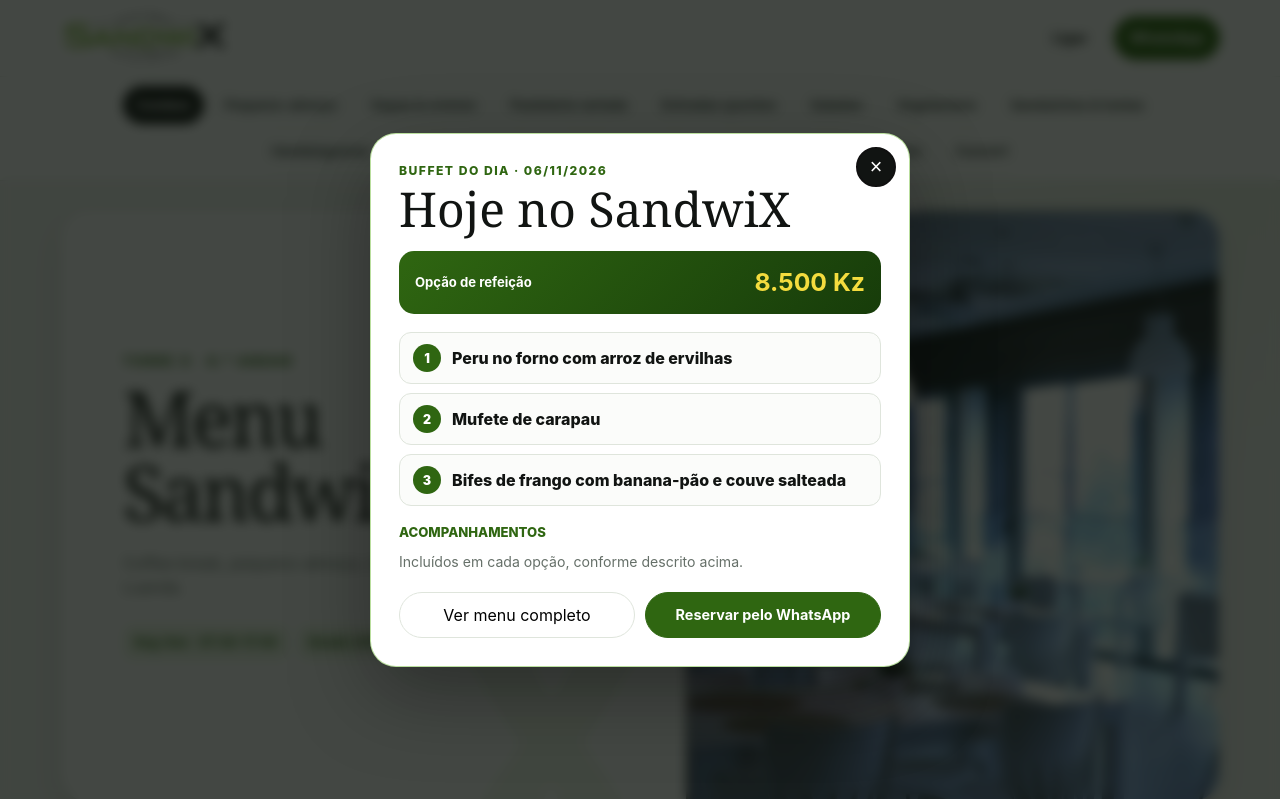
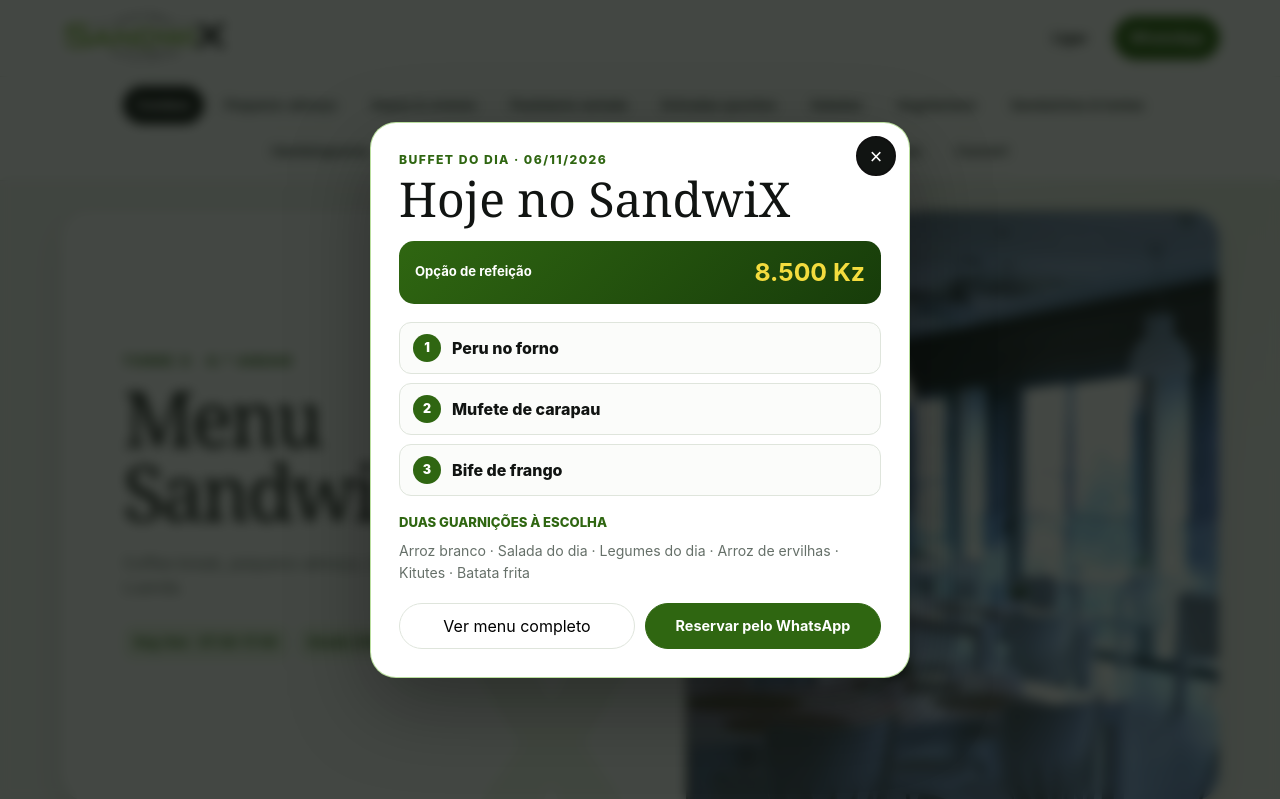
Before and after one commit to mcgm78/sandwix-menu-digital, a plain HTML site: page index.html in a window 1280 px wide. Shown: the top 799 px of the page. Drawn offline with Linux system fonts and the light colour scheme.

Commit message:
Atualizar popup do menu de 6 de novembro

```diff
--- a/index.html
+++ b/index.html
@@ -800,10 +800,12 @@
           },
           "2026-11-06": {
                 "options": [
-                      "Peru no forno com arroz de ervilhas",
+                      "Peru no forno",
                       "Mufete de carapau",
-                      "Bifes de frango com banana-pão e couve salteada"
-                ]
+                      "Bife de frango"
+                ],
+                "sidesTitle": "Duas guarnições à escolha",
+                "sides": "Arroz branco · Salada do dia · Legumes do dia · Arroz de ervilhas · Kitutes · Batata frita"
           },
           "2026-11-09": {
                 "options": [
```
